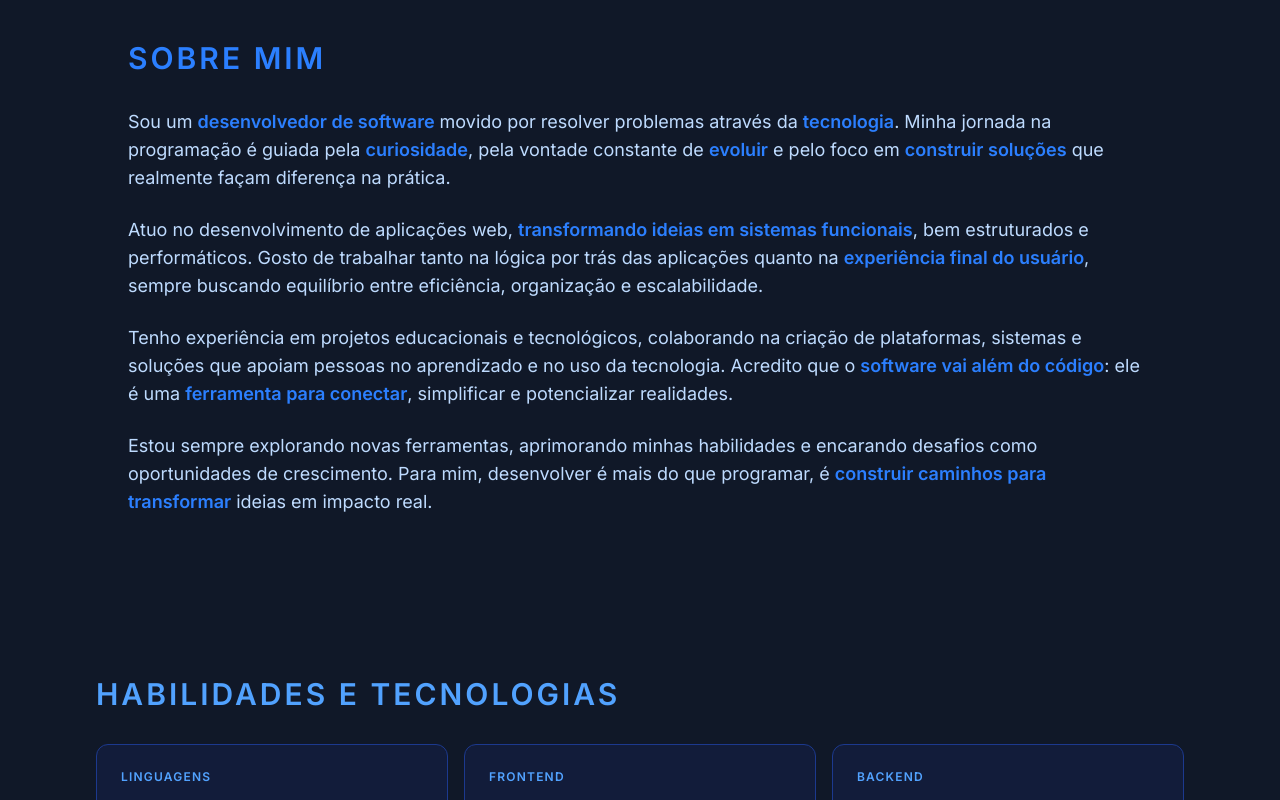
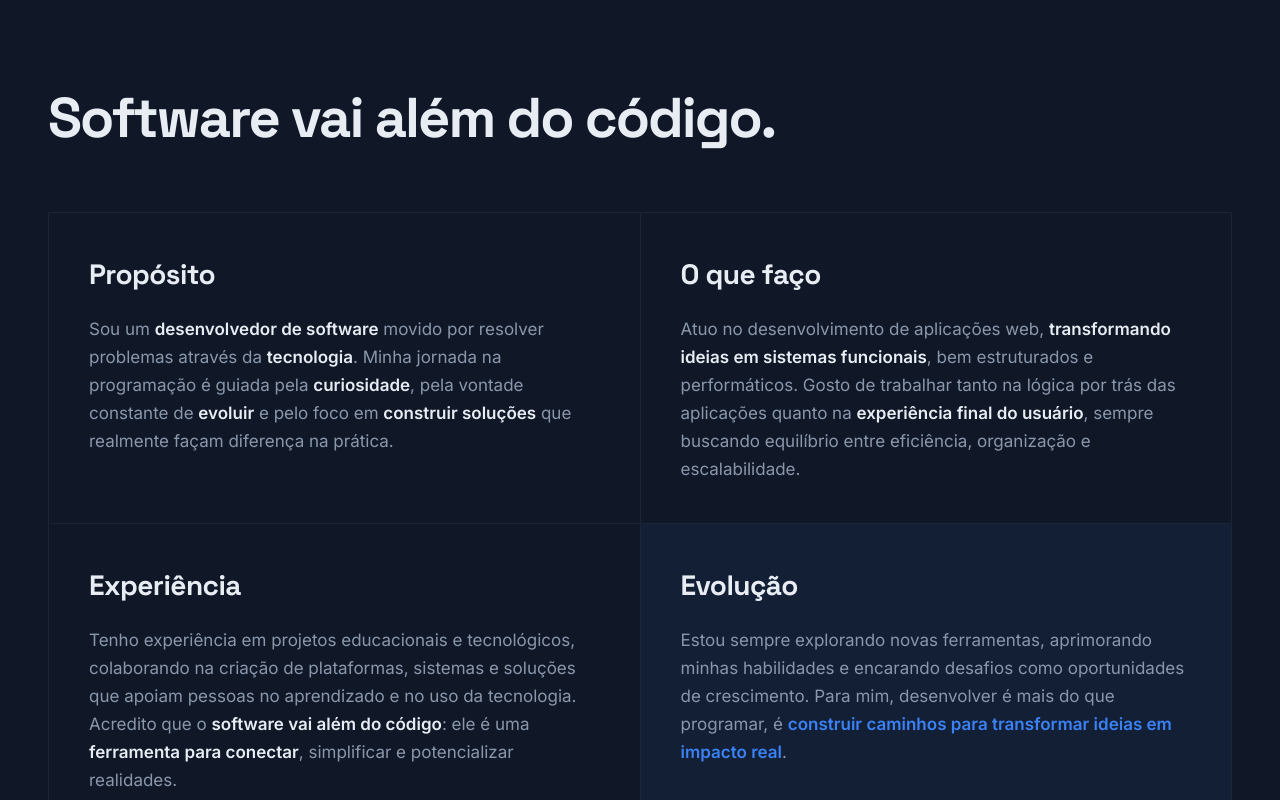
Before and after one commit to kauanguilhermesantos/portfolio, a React (Vite) app: page / in a window 1280 px wide. Shown: the part 840-1640 px from the top of the page. Built offline with nearby package versions, Linux system fonts and the light colour scheme.

Commit message:
feat(SobreSection): animação de rolagem

```diff
--- a/src/components/SobreSection.jsx
+++ b/src/components/SobreSection.jsx
@@ -1,33 +1,131 @@
+import { useEffect, useRef, useState } from "react"
+
+const B = ({ children }) => <strong className="font-semibold text-fg">{children}</strong>
+
+const pilares = [
+  {
+    titulo: "Propósito",
+    texto: (
+      <>
+        Sou um <B>desenvolvedor de software</B> movido por resolver problemas através da <B>tecnologia</B>.
+        Minha jornada na programação é guiada pela <B>curiosidade</B>, pela vontade constante de <B>evoluir</B> e pelo foco
+        em <B>construir soluções</B> que realmente façam diferença na prática.
+      </>
+    ),
+  },
+  {
+    titulo: "O que faço",
+    texto: (
+      <>
+        Atuo no desenvolvimento de aplicações web, <B>transformando ideias em sistemas funcionais</B>, bem estruturados
+        e performáticos. Gosto de trabalhar tanto na lógica por trás das aplicações quanto na <B>experiência final
+        do usuário</B>, sempre buscando equilíbrio entre eficiência, organização e escalabilidade.
+      </>
+    ),
+  },
+  {
+    titulo: "Experiência",
+    texto: (
+      <>
+        Tenho experiência em projetos educacionais e tecnológicos, colaborando na criação de plataformas,
+        sistemas e soluções que apoiam pessoas no aprendizado e no uso da tecnologia. Acredito que o <B>software
+        vai além do código</B>: ele é uma <B>ferramenta para conectar</B>, simplificar e potencializar realidades.
+      </>
+    ),
+  },
+  {
+    titulo: "Evolução",
+    texto: (
+      <>
+        Estou sempre explorando novas ferramentas, aprimorando minhas habilidades e encarando desafios como
+        oportunidades de crescimento. Para mim, desenvolver é mais do que programar, é{" "}
+        <strong className="font-semibold text-accent">construir caminhos para transformar ideias em impacto real</strong>.
+      </>
+    ),
+  },
+]
+
+// linha do tempo da ficha "Sobre B — Ficha da animação" no Paper (1300ms), agora presa à rolagem
+const TOTAL = 1300
+const INICIO = 0.9 // topo da seção a 90% da altura da janela -> progresso 0
+const FIM = 0.2 // topo da seção a 20% -> progresso 1
+
+const limitar = (v) => Math.min(1, Math.max(0, v))
+const easeOut = (k) => 1 - Math.pow(1 - k, 3)
+
+// quanto de um trecho [delay, delay + duracao] da linha do tempo já foi percorrido
+const etapa = (progresso, delay, duracao) => easeOut(limitar((progresso * TOTAL - delay) / duracao))
+
 export default function SobreSection() {
+  const ref = useRef(null)
+  const [progresso, setProgresso] = useState(0)
+  const [menosMovimento] = useState(() => window.matchMedia("(prefers-reduced-motion: reduce)").matches)
+
+  useEffect(() => {
+    let frame = 0
+    const medir = () => {
+      frame = 0
+      const topo = ref.current.getBoundingClientRect().top
+      const altura = window.innerHeight
+      setProgresso(limitar((altura * INICIO - topo) / (altura * (INICIO - FIM))))
+    }
+    const agendar = () => {
+      if (!frame) frame = requestAnimationFrame(medir)
+    }
+    agendar() // mede já na montagem (ex.: página aberta em #sobre)
+    window.addEventListener("scroll", agendar, { passive: true })
+    window.addEventListener("resize", agendar)
+    return () => {
+      window.removeEventListener("scroll", agendar)
+      window.removeEventListener("resize", agendar)
+      cancelAnimationFrame(frame)
+    }
+  }, [])
+
+  // quem pediu menos movimento vê a mesma sequência, mas subindo só 8px
+  const surgir = (delay, duracao, distancia) => {
+    const e = etapa(progresso, delay, duracao)
+    return { opacity: e, translate: `0 ${(1 - e) * (menosMovimento ? 8 : distancia)}px` }
+  }
+
   return (
-    <section id="sobre" className="py-20 px-6 md:px-12 lg:px-24">
-      <div className="max-w-5xl mx-auto">
-        <h2 className="text-3xl font-semibold uppercase tracking-widest text-blue-500 mb-8">Sobre mim</h2>
+    <section id="sobre" ref={ref} className="scroll-mt-20">
+      <div className="mx-auto flex max-w-7xl flex-col gap-12 px-6 py-24 md:gap-16 md:px-12 md:py-32">
+        <div className="flex flex-col gap-5">
+          <h2
+            className="font-display text-4xl font-bold leading-[1.08] tracking-[-0.035em] text-fg md:text-[56px]"
+            style={surgir(100, 600, 24)}
+          >
+            Software vai além do código.
+          </h2>
+        </div>
 
-        <div className="space-y-6 text-blue-200 leading-relaxed">
-          <p className="text-lg">
-            Sou um <span className="text-blue-500 font-bold">desenvolvedor de software</span> movido por resolver problemas através da <span className="text-blue-500 font-bold">tecnologia</span>.
-            Minha jornada na programação é guiada pela <span className="text-blue-500 font-bold">curiosidade</span>, pela vontade constante de <span className="text-blue-500 font-bold">evoluir</span> e pelo foco
-            em <span className="text-blue-500 font-bold">construir soluções</span> que realmente façam diferença na prática.
-          </p>
-
-          <p className="text-lg">
-            Atuo no desenvolvimento de aplicações web, <span className="text-blue-500 font-bold">transformando ideias em sistemas funcionais</span>, bem estruturados
-            e performáticos. Gosto de trabalhar tanto na lógica por trás das aplicações quanto na <span className="text-blue-500 font-bold">experiência final
-            do usuário</span>, sempre buscando equilíbrio entre eficiência, organização e escalabilidade.
-          </p>
-
-          <p className="text-lg">
-            Tenho experiência em projetos educacionais e tecnológicos, colaborando na criação de plataformas,
-            sistemas e soluções que apoiam pessoas no aprendizado e no uso da tecnologia. Acredito que o <span className="text-blue-500 font-bold">
-            software vai além do código</span>: ele é uma <span className="text-blue-500 font-bold">ferramenta para conectar</span>, simplificar e potencializar realidades.
-          </p>
-
-          <p className="text-lg">
-            Estou sempre explorando novas ferramentas, aprimorando minhas habilidades e encarando desafios como
-            oportunidades de crescimento. Para mim, desenvolver é mais do que programar, é <span className="text-blue-500 font-bold">
-            construir caminhos para transformar</span> ideias em impacto real.
-          </p>
+        <div
+          className="grid border-l border-t md:grid-cols-2"
+          style={{ borderColor: `rgb(28 37 51 / ${etapa(progresso, 300, 500)})` }}
+        >
+          {pilares.map((pilar, i) => {
+            const destaque = i === pilares.length - 1
+            return (
+              <article
+                key={pilar.titulo}
+                className="group relative flex flex-col gap-5 overflow-hidden border-b border-r border-line p-8 md:p-10 before:pointer-events-none before:absolute before:inset-0 before:bg-[radial-gradient(420px_circle_at_var(--x,50%)_var(--y,50%),rgba(59,130,246,0.14),transparent_60%)] before:opacity-0 before:transition-opacity before:duration-300 hover:before:opacity-100"
+                onPointerMove={(e) => {
+                  // holofote segue o cursor dentro do card
+                  const r = e.currentTarget.getBoundingClientRect()
+                  e.currentTarget.style.setProperty("--x", `${e.clientX - r.left}px`)
+                  e.currentTarget.style.setProperty("--y", `${e.clientY - r.top}px`)
+                }}
+                style={{
+                  ...surgir(350 + i * 120, 500, 32),
+                  ...(destaque && { backgroundColor: `rgb(59 130 246 / ${0.06 * etapa(progresso, 1100, 200)})` }),
+                }}
+              >
+                <h3 className="font-display text-[28px] font-bold tracking-[-0.02em] text-fg">{pilar.titulo}</h3>
+                <p className="text-[17px] leading-7 text-muted">{pilar.texto}</p>
+              </article>
+            )
+          })}
         </div>
       </div>
     </section>
```
